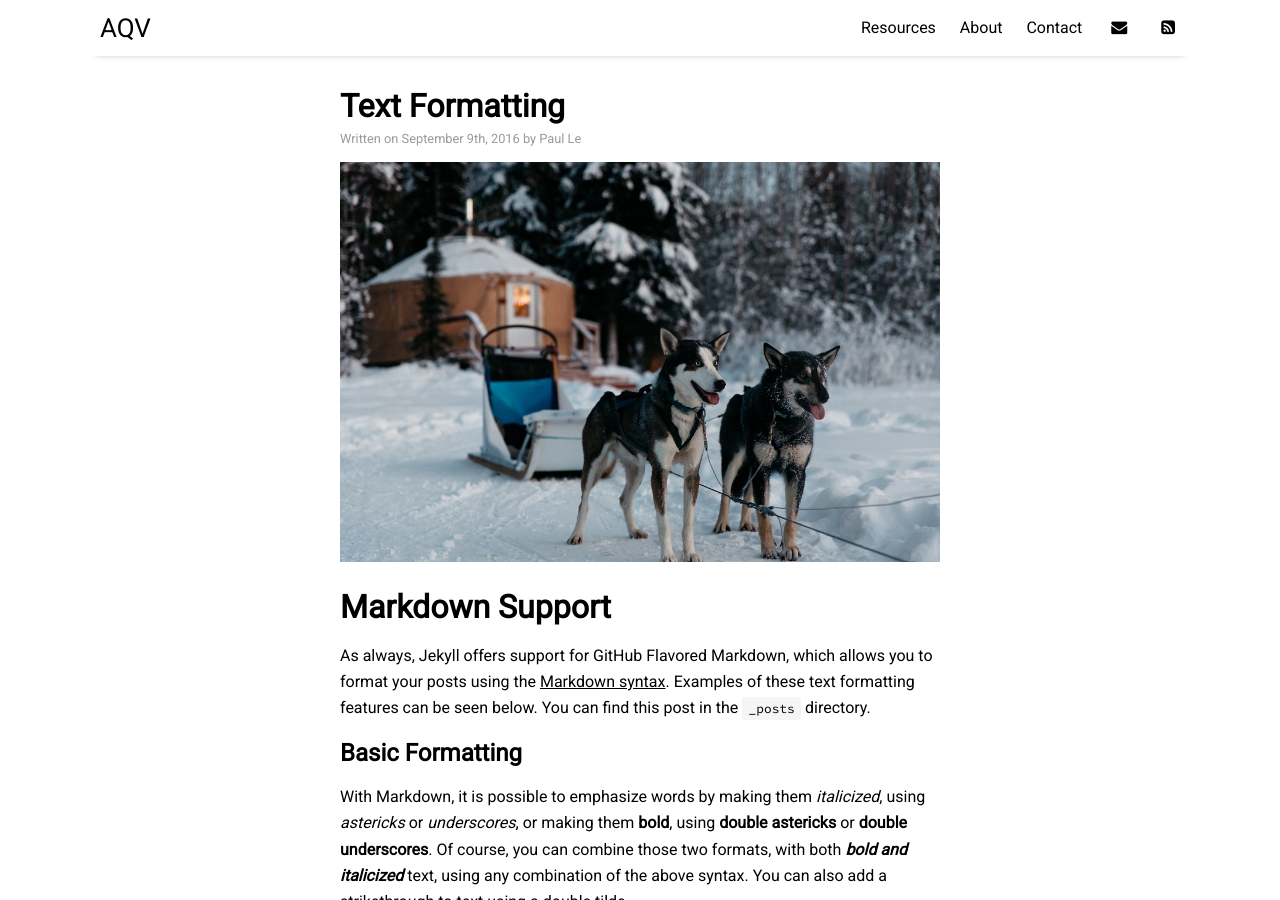
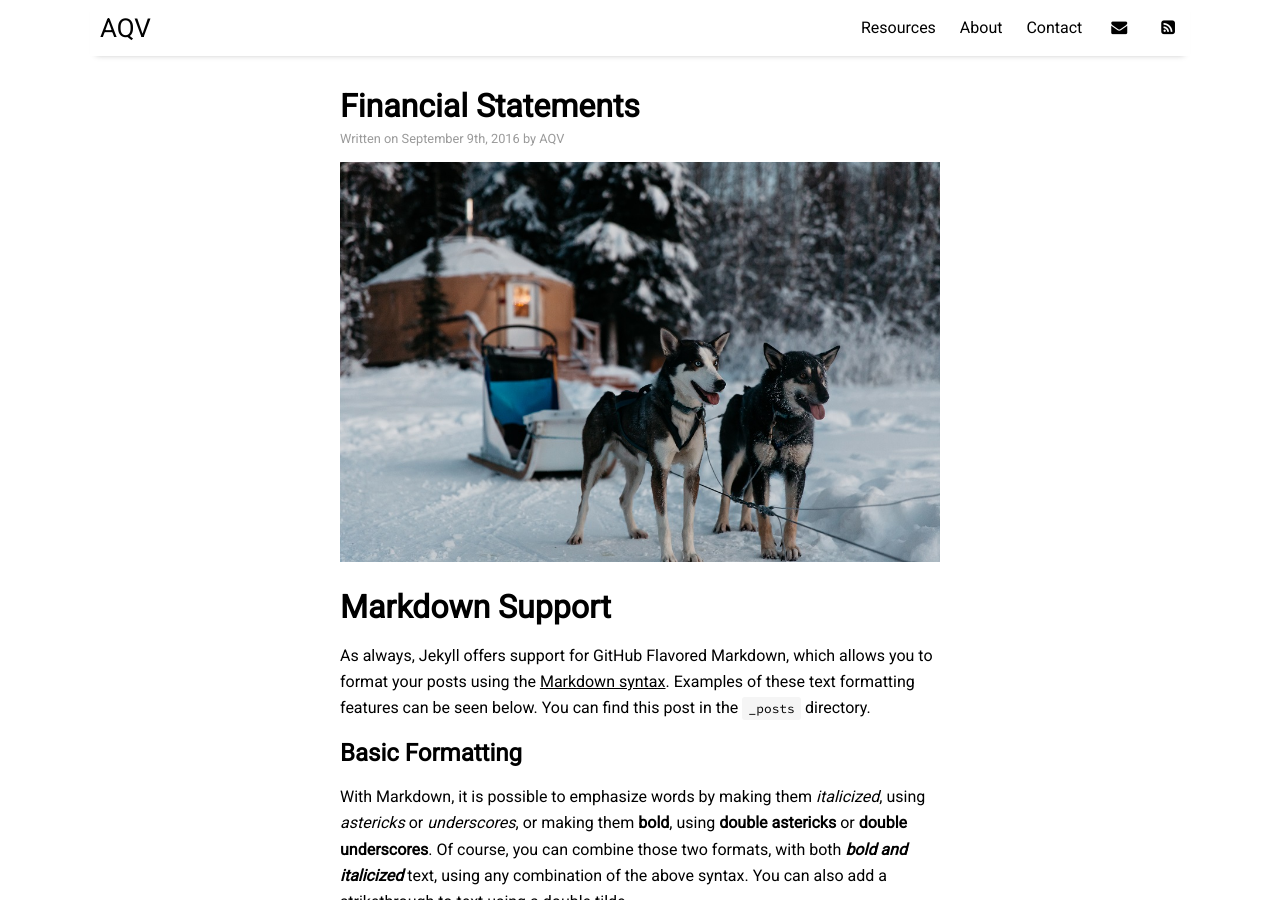
Before and after one commit to aqv-us/aqv-us, a Jekyll site: the page built from _posts/2016-09-09-text-formatting.md, in a window 1280 px wide and 900 px high. Built offline with Jekyll 4.4.1, drawn with Linux system fonts in a browser that asks for light colours; nearby versions of some CDN libraries; formulas are drawn with MathJax 3; comment, search, counter and statistics services are not loaded.

Commit message:
Update 2016-09-09-text-formatting.md

```diff
--- a/_posts/2016-09-09-text-formatting.md
+++ b/_posts/2016-09-09-text-formatting.md
@@ -1,7 +1,7 @@
 ---
 layout: post
-title: "Text Formatting"
-author: "Paul Le"
+title: "Financial Statements"
+author: "AQV"
 categories: sample
 tags: [sample]
 image: arctic-1.jpg
```
